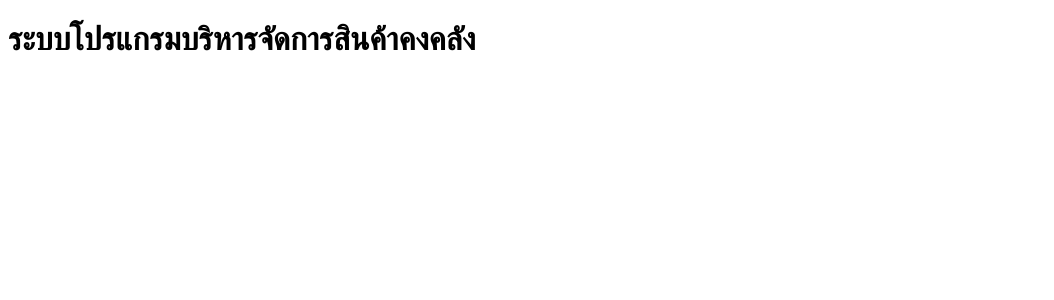
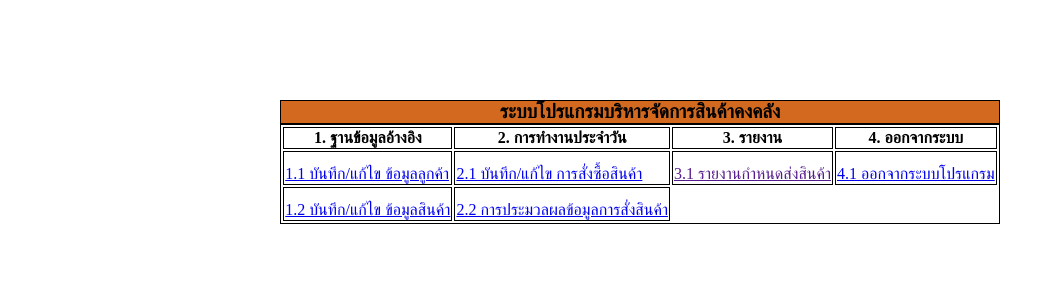
Before and after one commit to panan2012/Resource, a Django app: page / in a window 1280 px wide. Shown: the top 300 px of the page, without its empty margins (0-1054 px from the left). Run offline with Django 4.2, Linux system fonts and the light colour scheme.

Commit message:
feat: homepage table

```diff
--- a/resource/page/templates/page/homepage.html
+++ b/resource/page/templates/page/homepage.html
@@ -1,6 +1,53 @@
 <!DOCTYPE html>
 <html>
+<style>
+table{
+    margin-top: 100px;
+}
+table, caption, th, td {
+  border:1px solid black;
+}
+caption{
+    font-size: larger;
+    font-weight: bold;
+    background-color: chocolate;
+}
+table,td{
+    height: 30px;
+    vertical-align: bottom;
+}
+.center {
+  margin-left: auto;
+  margin-right: auto;
+}
+</style>
 <body>
-    <h1>ระบบโปรแกรมบริหารจัดการสินค้าคงคลัง</h1>
+
+<table class="center">
+    <thead>
+        <caption>ระบบโปรแกรมบริหารจัดการสินค้าคงคลัง</caption>
+    </thead>
+    <tbody>
+        <tr>
+            <th>1. ฐานข้อมูลอ้างอิง</th>
+            <th>2. การทำงานประจำวัน</th>
+            <th>3. รายงาน</th>
+            <th>4. ออกจากระบบ</th>
+        </tr>
+        <tr>
+            <td><a href="admin/customer/customer/">1.1 บันทึก/แก้ไข ข้อมูลลูกค้า</a></td>
+            <td><a href="/admin/order/order/">2.1 บันทึก/แก้ไข การสั่งซื้อสินค้า</a></td>
+            <td><a href="">3.1  รายงานกำหนดส่งสินค้า</a></td>
+            <td><a href="JavaScript:window.close()">4.1 ออกจากระบบโปรแกรม</a></td>
+        </tr>
+        <tr>
+            <td><a href="admin/goods/goods/">1.2 บันทึก/แก้ไข ข้อมูลสินค้า</a></td>
+            <td><a href="admin/order/order/">2.2 การประมวลผลข้อมูลการสั่งสินค้า</a></td>
+        </tr>
+    </tbody>
+</table>
+
+
 </body>
+
 </html>
```
